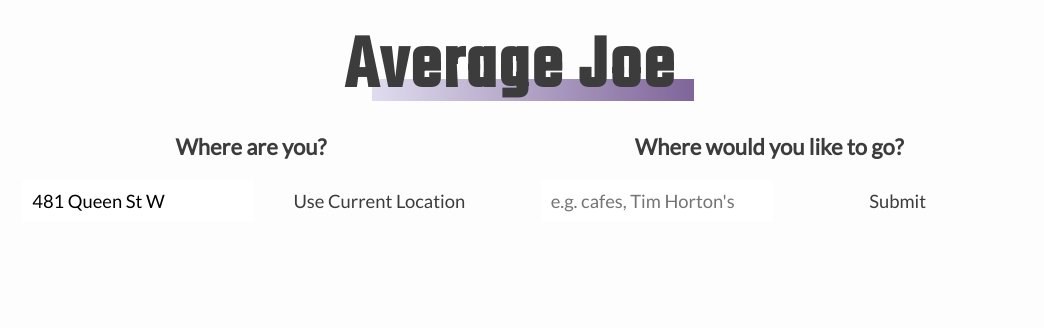
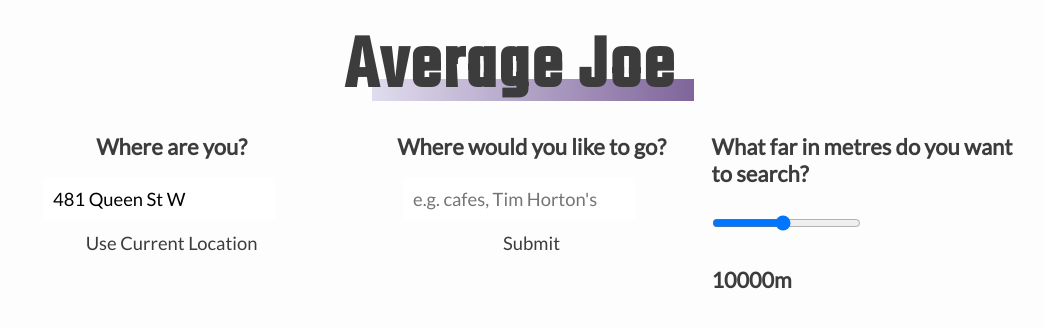
Before and after one commit to teamaveragejoe/average-joe, a React (Create React App) app: page / in a window 1280 px wide. Shown: the top 328 px of the page, without its empty margins (130-1174 px from the left). Built offline with nearby package versions, Linux system fonts and the light colour scheme.

Commit message:
added the range input

```diff
--- a/src/App.js
+++ b/src/App.js
@@ -16,9 +16,9 @@ class App extends Component {
     this.state = {
       base: '481 Queen St W',
       searchTerm: '',
+      range: 10000,
       baseGeoLocation: [],
       searchResults: [],
-      // mapMarkers: [],
       mapImageURL: '',
       destination: '',
       highlightedLocations: [null, null],
@@ -26,11 +26,15 @@ class App extends Component {
     }
   }
 
-  // generic input setter
+  // input setter
   handleInput = e => {
     this.setState({
       [e.target.name]: e.target.value
     })
+    if (e.target.name === "range" && this.state.base && this.state.searchTerm) {
+      console.log("LOLOLOLOLOLOLOL");
+      this.search();
+    }
   }
 
   // get and set the directions from base to destination
@@ -147,7 +151,9 @@ class App extends Component {
   // search a place of interest and display a list of the results as well as a map
   // marking said results
   search = async e => {
-    e.preventDefault()
+    if (e) {
+      e.preventDefault();
+    }
 
     try {
       // convert address entered into geo location
@@ -161,7 +167,7 @@ class App extends Component {
             sort: 'relevance',
             circle: `${this.state.baseGeoLocation[1]}, ${
               this.state.baseGeoLocation[0]
-              }, 10000`,
+              }, ${this.state.range}`,
             q: this.state.searchTerm,
             pageSize: 50
           }
@@ -273,6 +279,7 @@ class App extends Component {
             <Form
               search={this.search}
               base={this.state.base}
+              range={this.state.range}
               handleInput={this.handleInput}
               getCurrentLocation={this.getCurrentLocation}
               searchTerm={this.state.searchTerm}
--- a/src/Form.js
+++ b/src/Form.js
@@ -30,6 +30,20 @@ function Form (props) {
           onChange={props.handleInput} />
         <button type="submit" id="submit-search">Submit</button>
       </div>
+
+      <div className="range-input-group">
+        <h2>What far in metres do you want to search?</h2>
+        <input
+          type="range"
+          name="range"
+          min="1000"
+          max="20000"
+          step="1000"
+          value={props.range}
+          onChange={props.handleInput}
+        />
+        <h3>{props.range}m</h3>
+      </div>
     </form>
   )
 }
```
